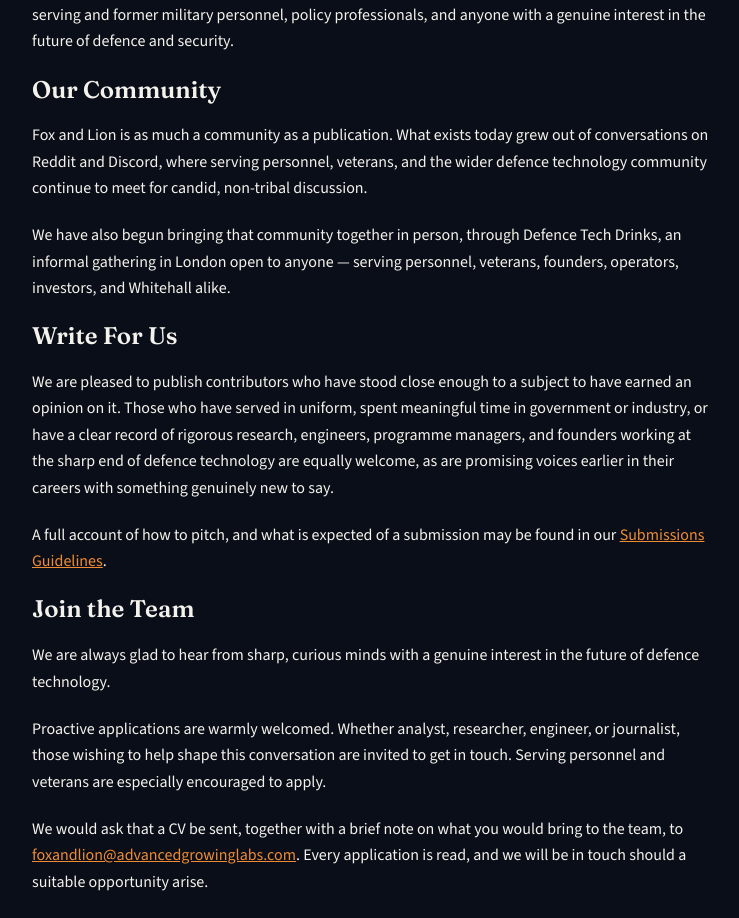
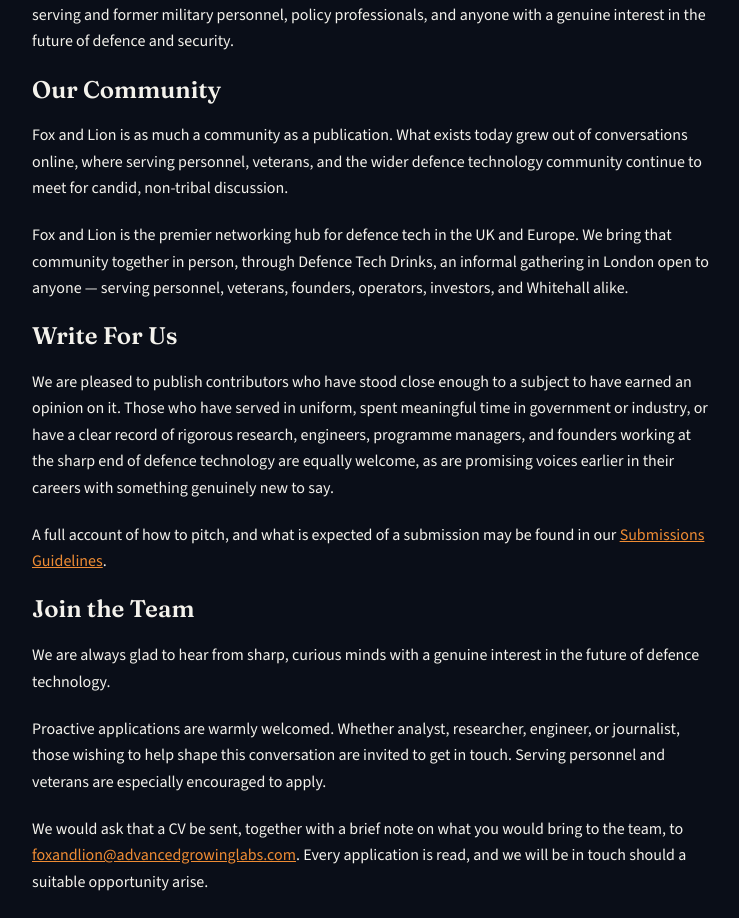
Before and after one commit to suki-builds/fox-and-lion, a Next.js app: page /about in a window 1280 px wide. Shown: the part 1164-2082 px from the top of the page, without its empty margins (52-791 px from the left). Built offline with nearby package versions, Linux system fonts and the light colour scheme; no server answers.

Commit message:
Update community description in about page

```diff
--- a/app/(public)/about/page.js
+++ b/app/(public)/about/page.js
@@ -73,12 +73,13 @@
         <h2>Our Community</h2>
         <p>
           Fox and Lion is as much a community as a publication. What exists today grew
-          out of conversations on Reddit and Discord, where serving personnel, veterans,
+          out of conversations online, where serving personnel, veterans,
           and the wider defence technology community continue to meet for candid,
           non-tribal discussion.
         </p>
         <p>
-          We have also begun bringing that community together in person, through Defence
+          Fox and Lion is the premier networking hub for defence tech in the UK and
+          Europe. We bring that community together in person, through Defence
           Tech Drinks, an informal gathering in London open to anyone &mdash; serving
           personnel, veterans, founders, operators, investors, and Whitehall alike.
         </p>
```
